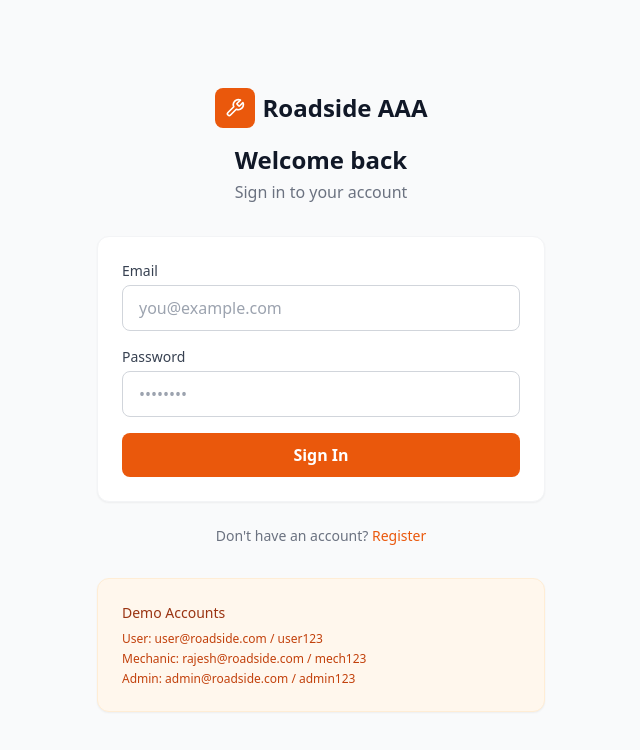
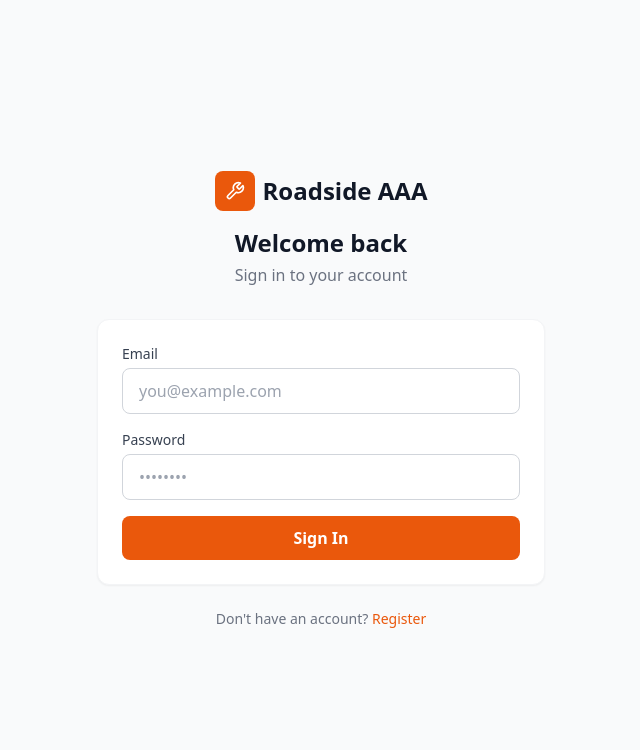
Before and after one commit to varunmittapalli96-wq/Roadside-Vehicle-Assistance-Mechanic-Booking-Platform, a Next.js app in the folder frontend/: page /login in a window 1280 px wide. Shown: the top 750 px of the page, without its empty margins (319-959 px from the left). Built offline with nearby package versions, Linux system fonts and the light colour scheme; no server answers.

Commit message:
chore: remove demo accounts block from login page

```diff
--- a/frontend/app/login/page.tsx
+++ b/frontend/app/login/page.tsx
@@ -79,15 +79,6 @@ export default function LoginPage() {
             Register
           </Link>
         </p>
-
-        <div className="mt-8 card bg-orange-50 border-orange-100">
-          <p className="text-sm font-medium text-orange-800 mb-2">Demo Accounts</p>
-          <div className="text-xs text-orange-700 space-y-1">
-            <p>User: user@roadside.com / user123</p>
-            <p>Mechanic: rajesh@roadside.com / mech123</p>
-            <p>Admin: admin@roadside.com / admin123</p>
-          </div>
-        </div>
       </div>
     </div>
   );
```
